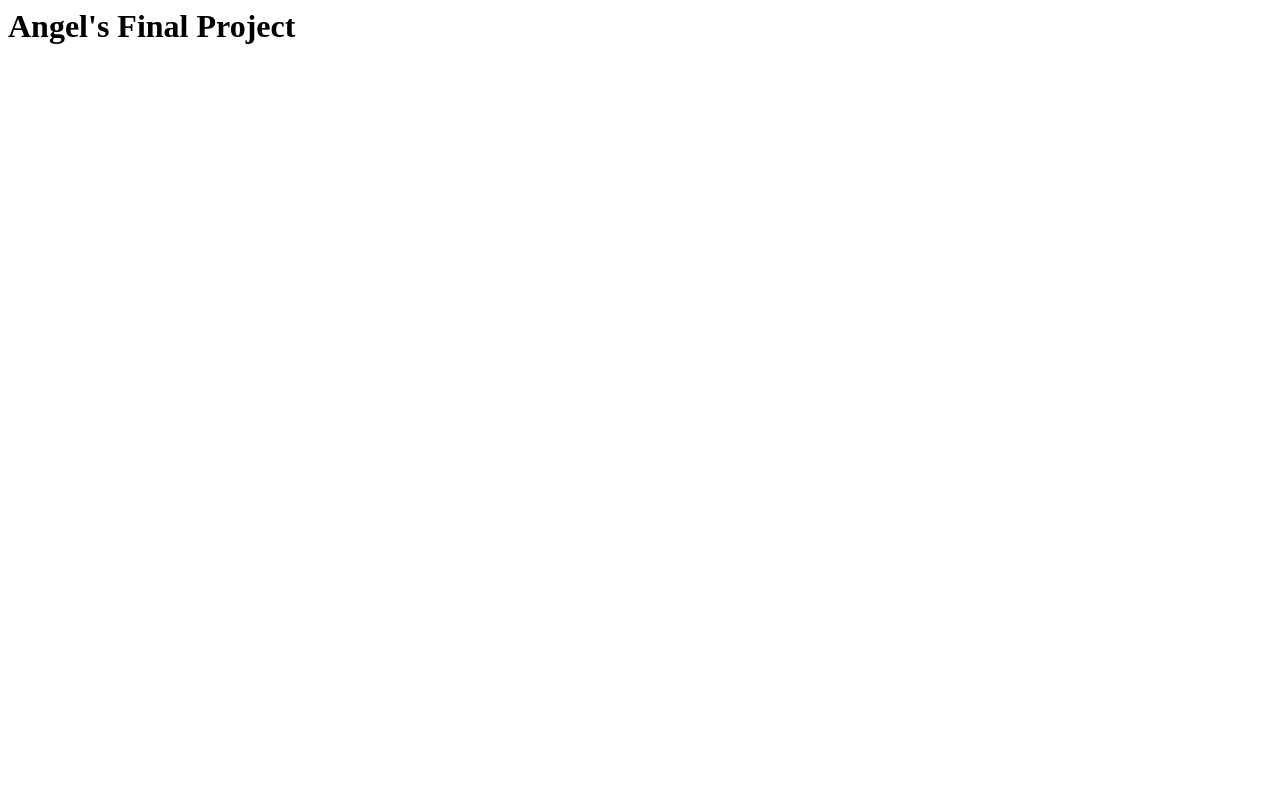
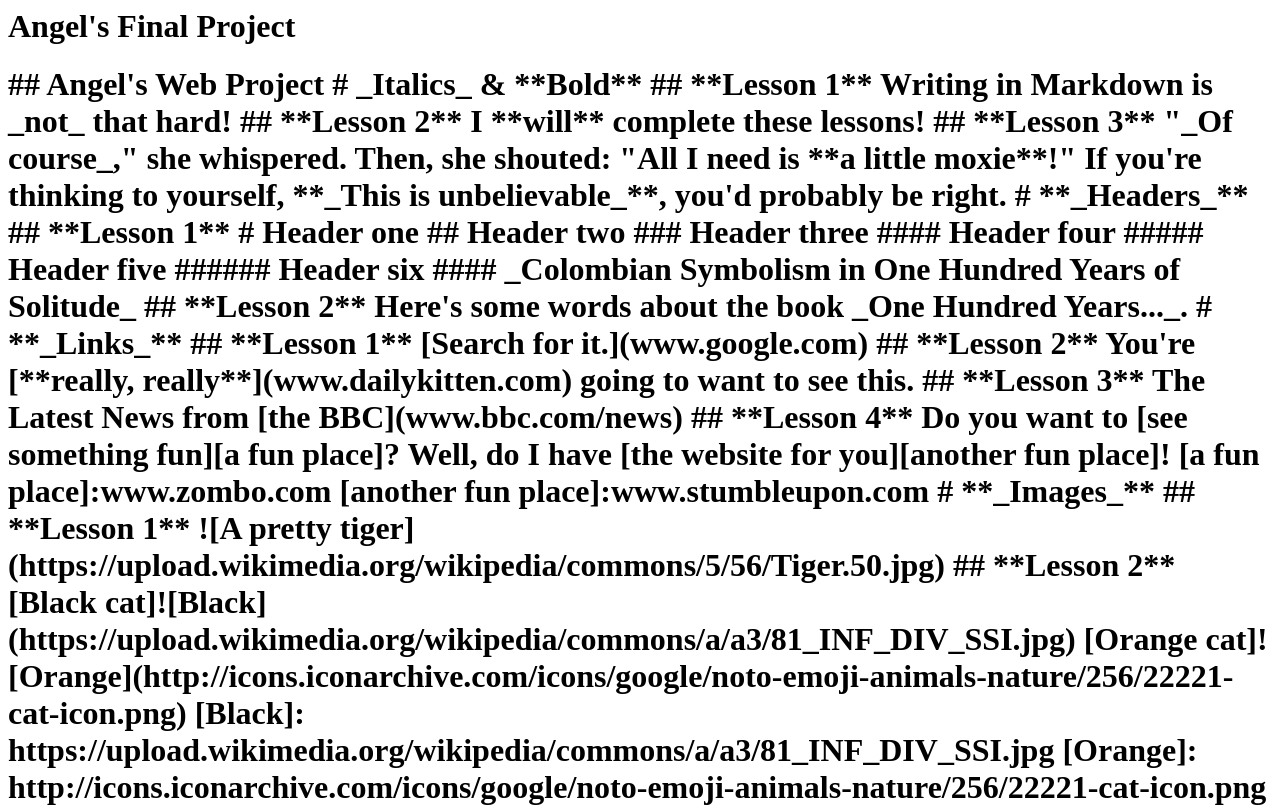
Before and after one commit to wannabenerd404/Final-Project, a plain HTML site: page index.html in a window 1280 px wide. Shown: the top 807 px of the page. Drawn offline with Linux system fonts and the light colour scheme.

Commit message:
Update index.html

```diff
--- a/index.html
+++ b/index.html
@@ -1 +1,110 @@
 <h1>Angel's Final Project<h1>
+## Angel's Web Project
+# _Italics_ & **Bold**
+## **Lesson 1**
+Writing in Markdown is _not_ that hard!
+## **Lesson 2**
+I **will** complete these lessons!
+## **Lesson 3**
+"_Of course_," she whispered. Then, she shouted: "All I need is **a little moxie**!"
+If you're thinking to yourself, **_This is unbelievable_**, you'd probably be right.
+# **_Headers_**
+## **Lesson 1**
+# Header one
+## Header two
+### Header three
+#### Header four
+##### Header five
+###### Header six
+#### _Colombian Symbolism in One Hundred Years of Solitude_
+## **Lesson 2**
+Here's some words about the book _One Hundred Years..._.
+# **_Links_**
+## **Lesson 1**
+[Search for it.](www.google.com)
+## **Lesson 2**
+You're [**really, really**](www.dailykitten.com) going to want to see this.
+## **Lesson 3**
+The Latest News from [the BBC](www.bbc.com/news)
+## **Lesson 4**
+Do you want to [see something fun][a fun place]?
+
+Well, do I have [the website for you][another fun place]!
+
+[a fun place]:www.zombo.com
+
+[another fun place]:www.stumbleupon.com
+# **_Images_**
+## **Lesson 1**
+![A pretty tiger](https://upload.wikimedia.org/wikipedia/commons/5/56/Tiger.50.jpg)
+## **Lesson 2**
+[Black cat]![Black](https://upload.wikimedia.org/wikipedia/commons/a/a3/81_INF_DIV_SSI.jpg)
+
+[Orange cat]![Orange](http://icons.iconarchive.com/icons/google/noto-emoji-animals-nature/256/22221-cat-icon.png)
+
+[Black]: https://upload.wikimedia.org/wikipedia/commons/a/a3/81_INF_DIV_SSI.jpg
+[Orange]: http://icons.iconarchive.com/icons/google/noto-emoji-animals-nature/256/22221-cat-icon.png
+# **_Blockquotes_**
+## **Lesson 1**
+I read this interesting quote the other day:
+
+>"Her eyes had called him and his soul had leaped at the call. To live, to err, to fall, to triumph, to recreate life out of life!"
+
+>Once upon a time and a very good time it was there was a moocow coming down along the road and this moocow that was coming down along the road met a nicens little boy named baby tuckoo...
+>
+>His father told him that story: his father looked at him through a glass: he had a hairy face.
+>
+>He was baby tuckoo. The moocow came down the road where Betty Byrne lived: she sold lemon platt.
+## **Lesson 2**
+>Once upon a time and a very good time it was there was a moocow coming down along the road and this moocow that was coming down along the road met a nicens little boy named baby tuckoo...
+>
+>His father told him that story: his father looked at him through a glass: he had a hairy face.
+>
+>He was baby tuckoo. The moocow came down the road where Betty Byrne lived: she sold lemon platt.
+## **Lesson 3**
+>He left her quickly, fearing that her intimacy might turn to jibing and wishing to be out of the way before she offered her ware to another, a tourist from England or a student of Trinity. Grafton Street, along which he walked, prolonged that moment of discouraged poverty. In the roadway at the head of the street a slab was set to the memory of Wolfe Tone and he remembered having been present with his father at its laying. He remembered with bitterness that scene of tawdry tribute. There were four French delegates in a brake and one, a plump smiling young man, held, wedged on a stick, a card on which were printed the words: _VIVE L'IRLANDE_!
+# **_Lists_**
+## **Lesson 1**
+* Flour
+* Cheese
+* Tomatoes
+## **Lesson 2**
+1. Cut the cheese
+2. Slice the tomatoes
+3. Rub the tomatoes in flour
+## **Lesson 3**
+* Azalea (_Ericaceae Rhododendron_)
+* Chrysanthemum (_Anthemideae Chrysanthemum_)
+* Dahlia (_Coreopsideae Dahlia_)
+## **Lesson 4**
+* Calculus
+ * A professor
+ * Has no hair
+ * Often wears green
+* Castafiore
+ * An opera singer
+ * Has white hair
+ * Is possibly mentally unwell
+## **Lesson 5**
+ 1. Cut the cheese
+
+ Make sure that the cheese is cut into little triangles.
+
+2. Slice the tomatoes
+
+ Be careful when holding the knife.
+
+ For more help on tomato slicing, see Thomas Jefferson's seminal essay _Tom Ate Those_.
+# **_Paragraphs_**
+## **Lesson 1**
+ We pictured the meek mild creatures where
+They dwelt in their strawy pen,
+Nor did it occur to one of us there
+To doubt they were kneeling then.
+## **Lesson 2**
+ 1. Crack three eggs over a bowl.
+ Now, you're going to want to crack the eggs in such a way that you don't make a mess.
+If you _do_ make a mess, use a towel to clean it up!
+
+2. Pour a gallon of milk into the bowl.
+Basically, take the same guidance as above: don't be messy, but if you are, clean it up!
```
